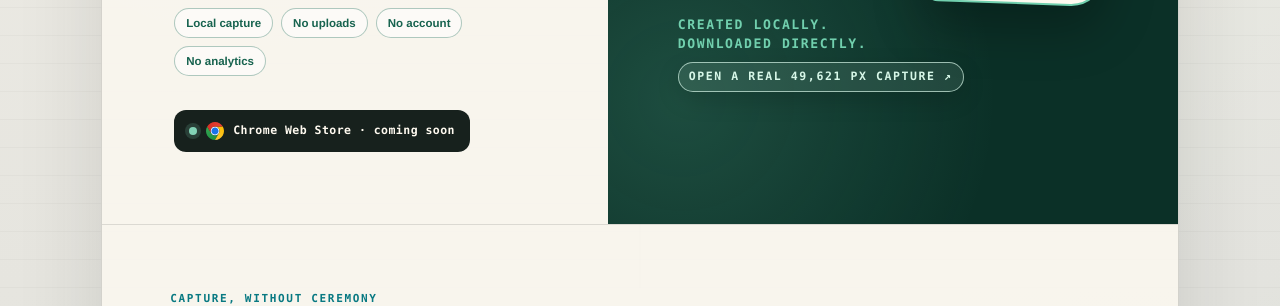
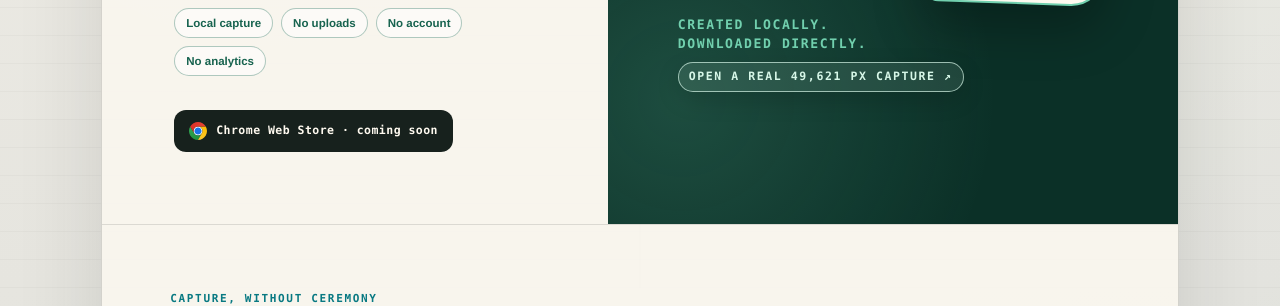
Before and after one commit to krwillxyz/krwillxyz.github.io, a Jekyll site: the page built from products/pageprint/index.md, in a window 1280 px wide. Shown: the part 612-918 px from the top of the page. Built offline with Jekyll 4.4.1, drawn with Linux system fonts in a browser that asks for light colours.

Commit message:
Use Chrome mark without redundant status dot

```diff
--- a/assets/products/products.css
+++ b/assets/products/products.css
@@ -257,7 +257,7 @@
   background: var(--pageprint-ink);
 }
 
-.pageprint-status::before {
+.release-status.pageprint-status::before {
   content: none;
 }
 
```
